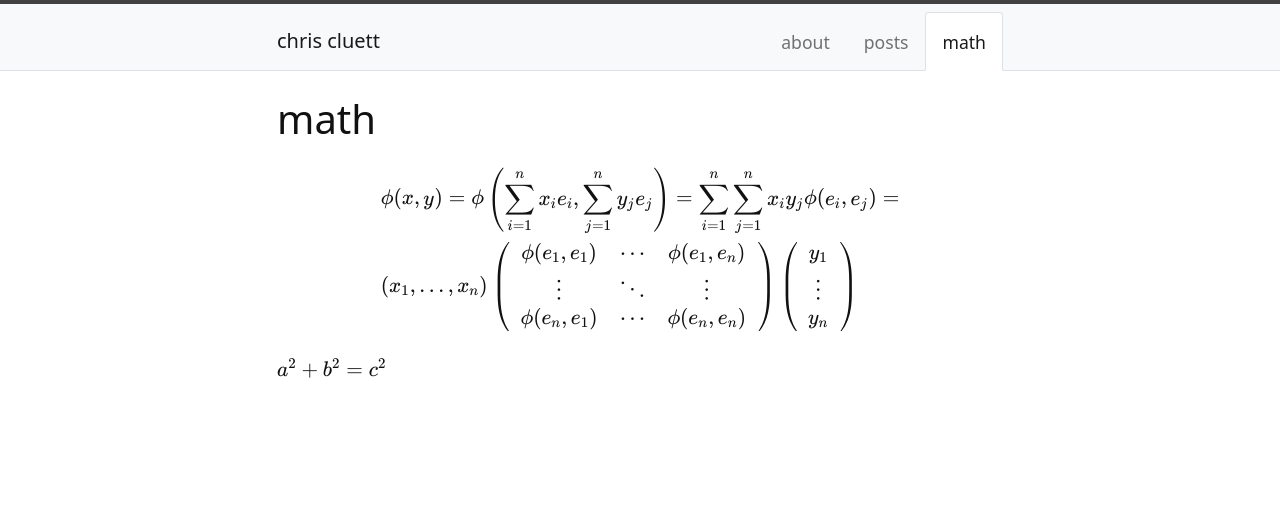
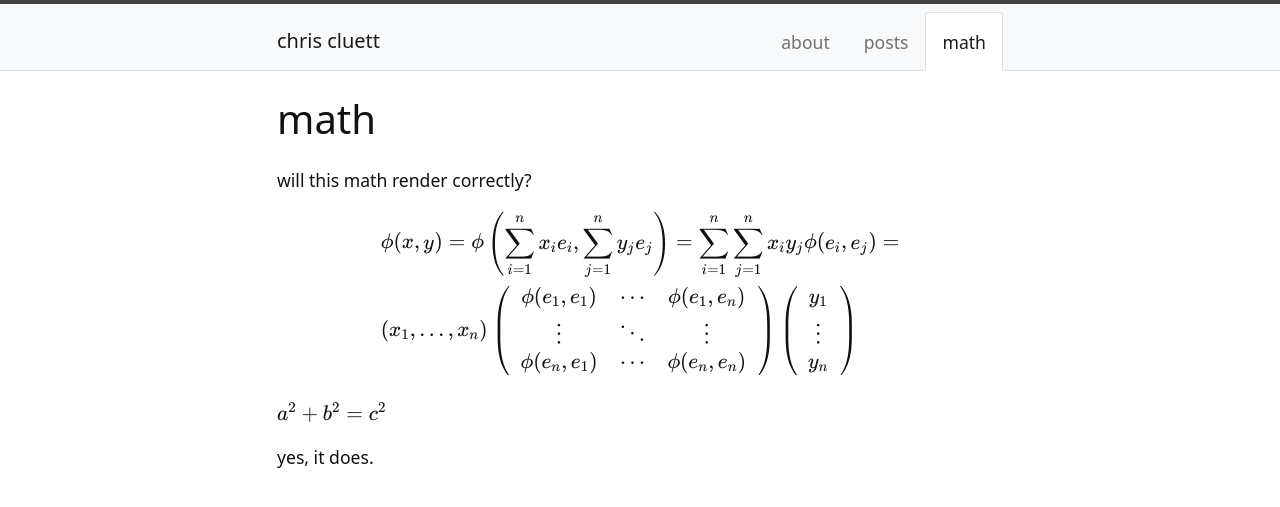
Before and after one commit to ccluett/website, a Jekyll site: the page built from content/7-math.md, in a window 1280 px wide. Shown: the top 507 px of the page. Built offline with Jekyll 4.4.1, drawn with Linux system fonts in a browser that asks for light colours; nearby versions of some CDN libraries.

Commit message:
Update 7-math.md

```diff
--- a/content/7-math.md
+++ b/content/7-math.md
@@ -24,6 +24,9 @@ nav: math
     });
 </script>
 
+
+will this math render correctly?
+
 $$
 \begin{aligned}
   & \phi(x,y) = \phi \left(\sum_{i=1}^n x_ie_i, \sum_{j=1}^n y_je_j \right)
@@ -43,3 +46,5 @@ $$
 
 
 $a^2+b^2=c^2$
+
+yes, it does.
```
